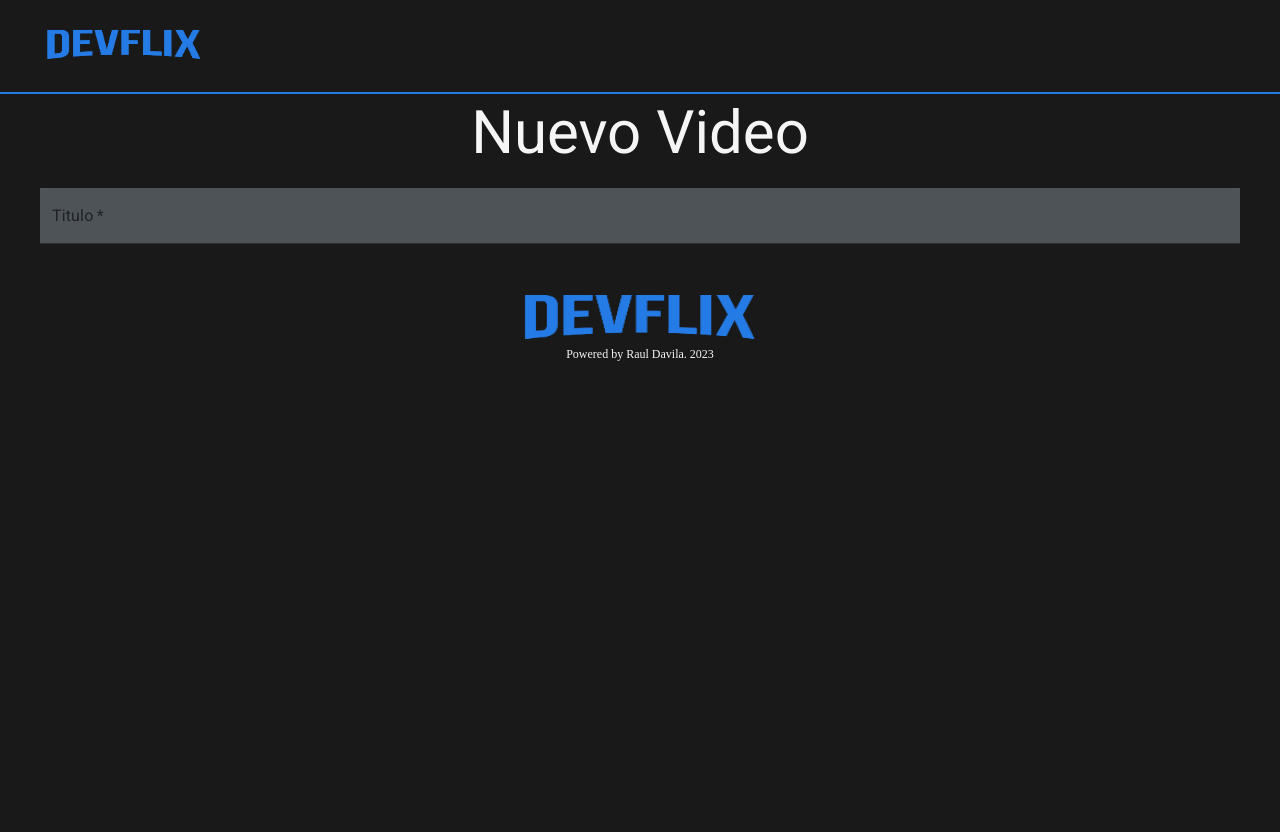
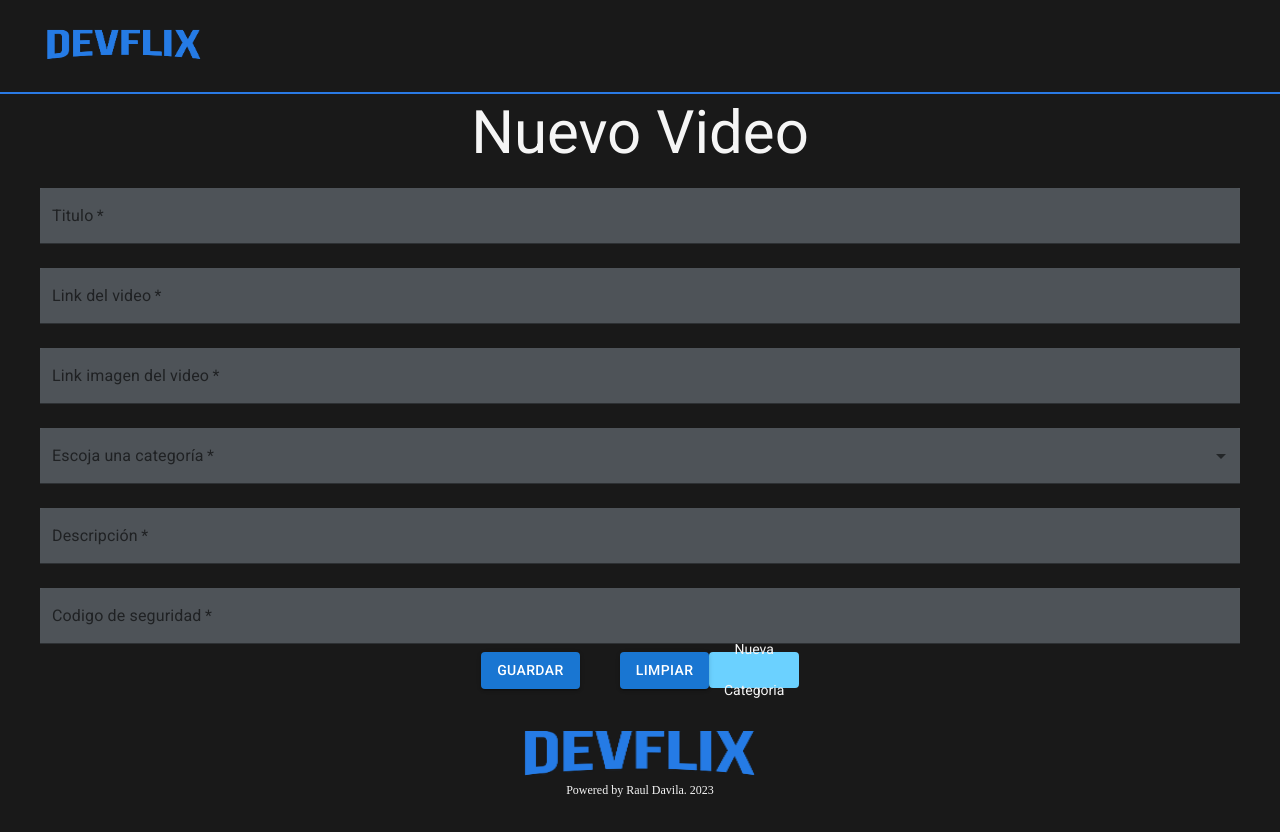
Before and after one commit to magoMercurio/aluraflix-vite-challenge, a React (Vite) app: page /nuevovideo in a window 1280 px wide. Before the commit the page ends 800 px from the top, so only its background shows below. Built offline with nearby package versions, Linux system fonts and the light colour scheme.

Commit message:
agregando los botones

```diff
--- a/src/App.jsx
+++ b/src/App.jsx
@@ -113,7 +113,10 @@ function App() {
         />
         <Route
             path='/nuevovideo'
-            element={<NuevoVideo/>}
+            element={<NuevoVideo
+              categorias={categorias}
+              key={categorias.titulo}
+              />}
         />
       </Routes>
       <Footer />
--- a/src/pages/NuevoVideo.jsx
+++ b/src/pages/NuevoVideo.jsx
@@ -1,17 +1,10 @@
 import React from 'react'
 import { HeaderGeneric} from "../components/Header"
 import styled from 'styled-components'
-import { TextField } from '@mui/material';
+import { TextField, MenuItem, Box, Button } from '@mui/material'
 import { TitleBig  } from '../components/Ui'
+import { Abtn } from '../components/Ui'
 
-const FormContainer = styled.section`
-  display: flex;
-  flex-direction: column;
-  align-items: center;
-  justify-content: center;
-  margin-left: 40px;
-  margin-right: 40px;
-`
 
 const TextFieldStyled = styled(TextField)`
   color: #f5f5f5f5;
@@ -19,28 +12,135 @@ const TextFieldStyled = styled(TextField)`
 
 `
 
-const NuevoVideo = () => {
+const BtnContainer = styled.div`
+  display: flex;
+  justify-content: space-around;
+  align-items: center;
 
-  const inputColor = {
-    color: '#f5f5f5f5'
-  }
+`
+
+const BtnNuevaCategoria = styled(Abtn)`
+width: 89.5px;
+height: 36px;
+border-radius: 4px;
+font-size: 14px;
+`
+
+
+const NuevoVideo = ({ categorias }) => {
+
+
 
     return (
       <>
         <HeaderGeneric />
         <TitleBig>Nuevo Video</TitleBig>
-        <form action="">
-          <FormContainer>
+
+        <Box
+          component="form"
+          autoComplete="off"
+          sx={{
+            display: "flex",
+            alignItems: "center",
+            justifyContent: "center",
+            flexDirection: "column",
+            marginLeft: "40px",
+            marginRight: "40px",
+          }}
+        >
           <TextFieldStyled
-              id='filled-basic'
+
             label='Titulo'
             variant='filled'
             fullWidth
             margin='normal'
             required
+            type='text'
+
           />
-          </FormContainer>
-          </form>
+          <TextFieldStyled
+
+            label='Link del video'
+            variant='filled'
+            fullWidth
+            margin='normal'
+            required
+            type='text'
+          />
+          <TextFieldStyled
+
+            label='Link imagen del video'
+            variant='filled'
+            fullWidth
+            margin='normal'
+            required
+            type='text'
+          />
+          <TextFieldStyled
+
+            label='Escoja una categoría'
+            variant='filled'
+            fullWidth
+            margin='normal'
+            required
+            select
+            >
+              {
+              categorias.map((option) => (
+                <MenuItem key={option.titulo}
+                  value={option.titulo}
+                >
+                  {option.titulo}
+                </MenuItem>
+              ))}
+          </TextFieldStyled>
+          <TextFieldStyled
+
+            label='Descripción'
+            variant='filled'
+            fullWidth
+            margin='normal'
+            required
+            type='text'
+          />
+          <TextFieldStyled
+
+            label='Codigo de seguridad'
+            variant='filled'
+            fullWidth
+            margin='normal'
+            required
+            type='password'
+          />
+
+          <BtnContainer>
+            <Button
+              type="submit"
+              variant="contained"
+              color="primary"
+
+            >
+              Guardar
+            </Button>
+            <Button
+              type="reset"
+              variant="contained"
+              color="primary"
+              sx={{  marginLeft: "40px" }}
+              >
+              Limpiar
+            </Button>
+
+              <BtnNuevaCategoria
+                >
+                Nueva Categoria
+              </BtnNuevaCategoria>
+
+          </BtnContainer>
+
+
+          </Box>
+
       </>
     )
 }
```
Lines whose indentation alone changed are shown as unchanged.
